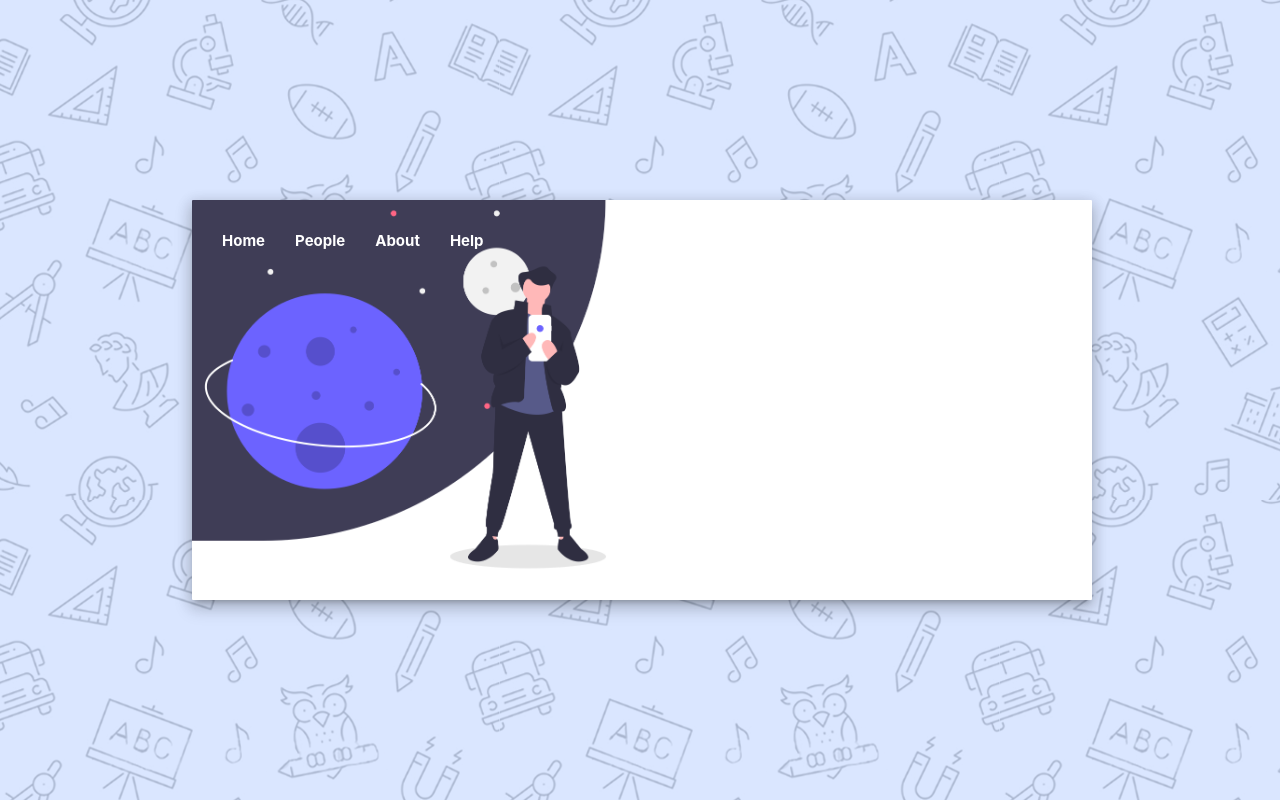
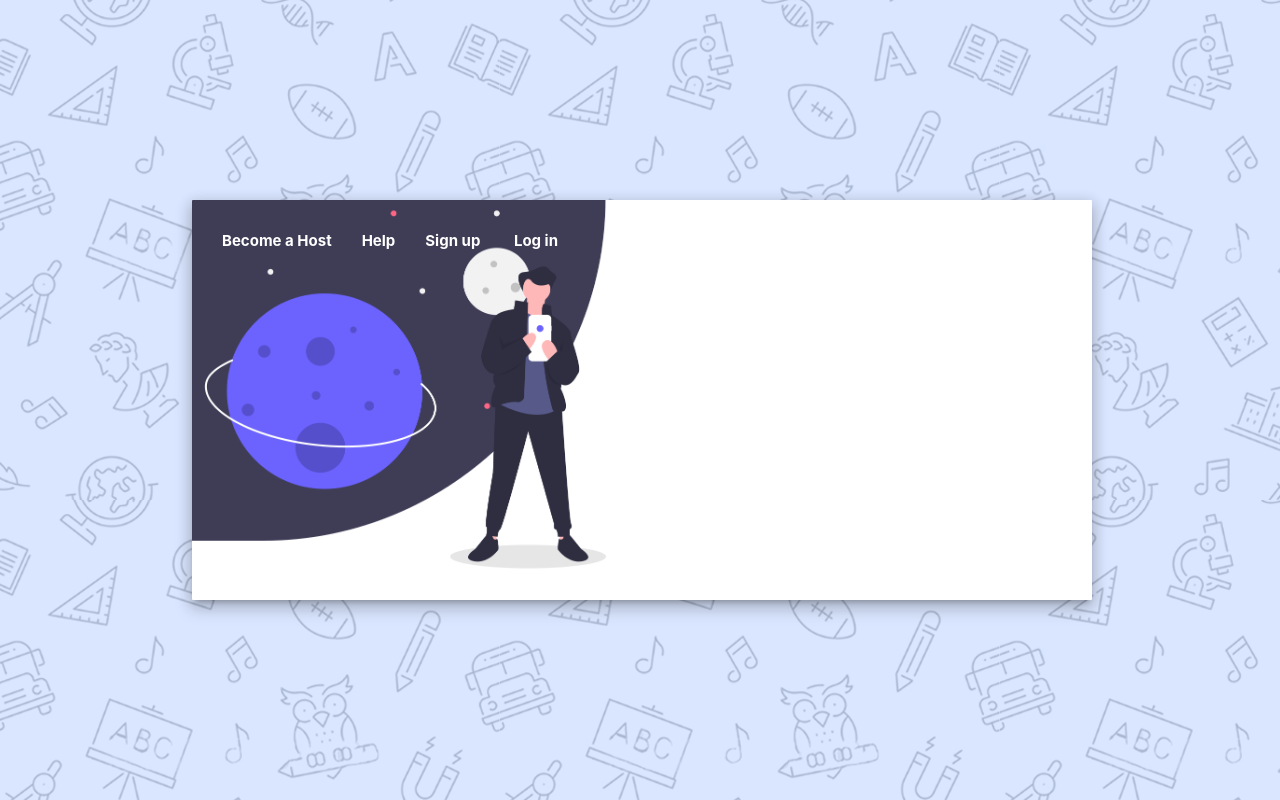
Before and after one commit to cesarau04/proyecto-lab-web, a React (Create React App) app: page / in a window 1280 px wide. Built offline with nearby package versions, Linux system fonts and the light colour scheme.

Commit message:
Navbar with CSS conditional

```diff
--- a/src/components/NavBar.jsx
+++ b/src/components/NavBar.jsx
@@ -5,15 +5,15 @@ import './StayNear.css';
 
 // LOGICA DE FIREBASE
 
-const NavBar = () => {
+const NavBar = (props) => {
     return (
         <div className="nav-bar">
             <div className="left">
                 <ul>
-                    <li>Home</li>
-                    <li>People</li>
-                    <li>About</li>
-                    <li>Help</li>
+                    <li className={(props.dark === 'True'?'DarkNav':'')+ " " +(props.current=== 'Host'?'Active':'')}>Become a Host</li>
+                    <li className={(props.dark === 'True'?'DarkNav':'')+ " " +(props.current=== 'Help'?'Active':'')}>Help</li>
+                    <li className={(props.dark === 'True'?'DarkNav':'')+ " " +(props.current=== 'Sign'?'Active':'')}>Sign up</li>
+                    <li className={(props.dark === 'True'?'DarkNav':'')+ " " +(props.current=== 'Log'?'Active':'')}> Log in</li>
                 </ul>
             </div>
 
```
